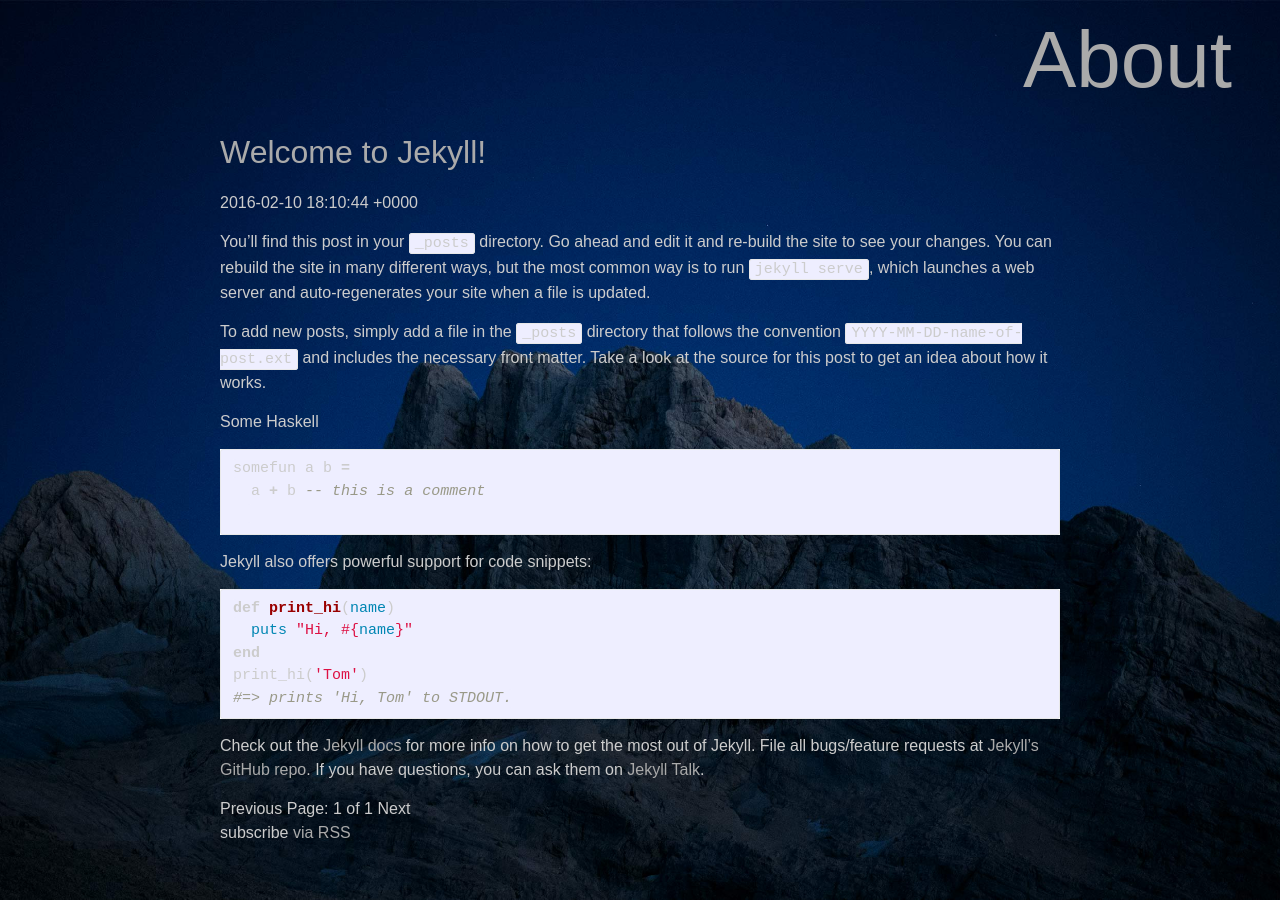
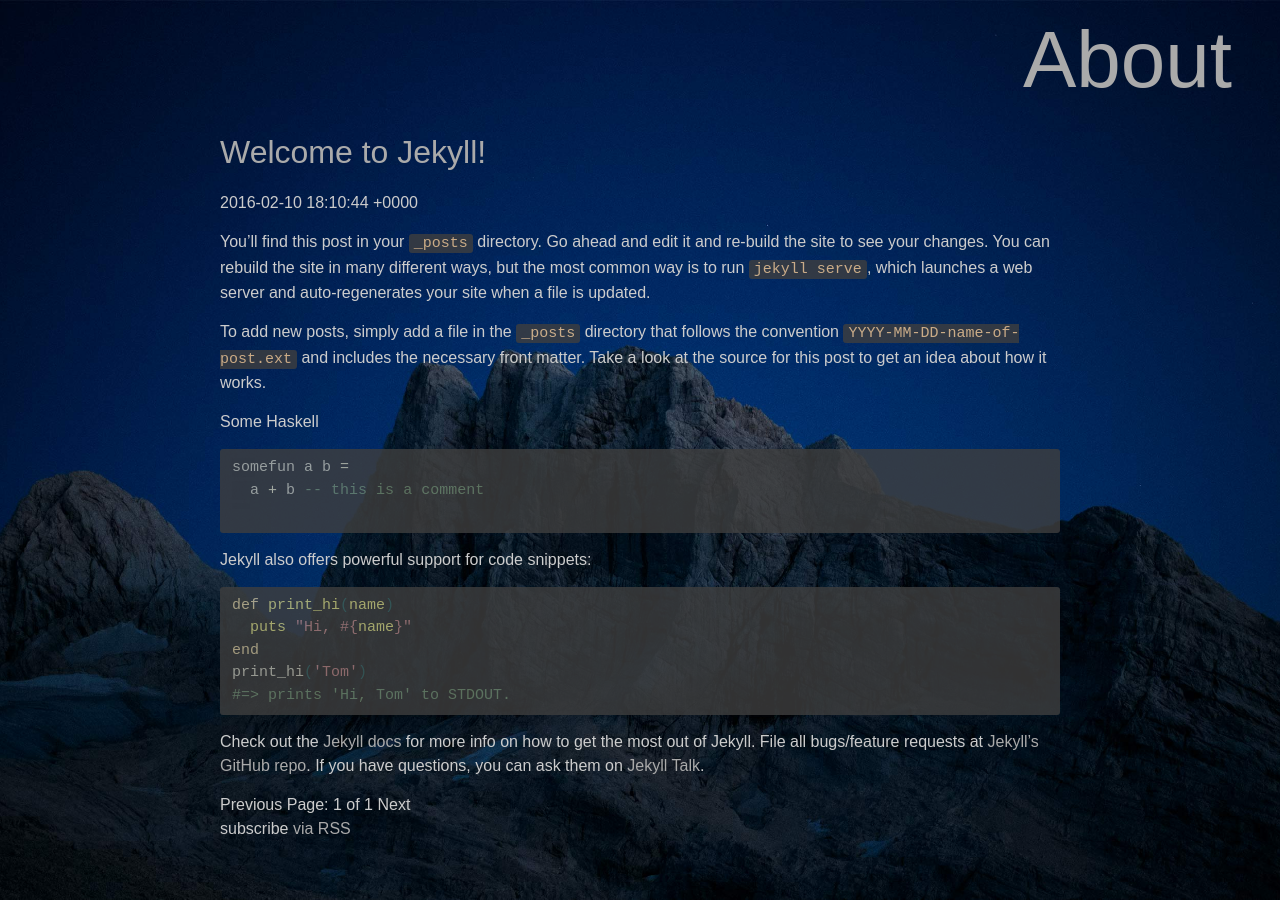
Before and after one commit to danyx23/danyx23.github.io, a Jekyll site: the page built from index.html, in a window 1280 px wide. Built offline with Jekyll 4.4.1, drawn with Linux system fonts in a browser that asks for light colours; the list of posts is cut into pages by our own code.

Commit message:
Nice syntax highlighting

```diff
--- a/_sass/_syntax-highlighting.scss
+++ b/_sass/_syntax-highlighting.scss
@@ -1,71 +1,86 @@
 /**
  * Syntax highlighting styles
  */
+code, .highlight pre {
+    color:#fdce93;
+    background-color:#3f3f3f;
+    border: 0px;
+    opacity: 0.8;
+}
+
 .highlight {
-    background: #fff;
     @extend %vertical-rhythm;
 
     .highlighter-rouge & {
-      background: #eef;
+      background: #3f3f3f;
     }
-
-    .c     { color: #998; font-style: italic } // Comment
-    .err   { color: #a61717; background-color: #e3d2d2 } // Error
-    .k     { font-weight: bold } // Keyword
-    .o     { font-weight: bold } // Operator
-    .cm    { color: #998; font-style: italic } // Comment.Multiline
-    .cp    { color: #999; font-weight: bold } // Comment.Preproc
-    .c1    { color: #998; font-style: italic } // Comment.Single
-    .cs    { color: #999; font-weight: bold; font-style: italic } // Comment.Special
-    .gd    { color: #000; background-color: #fdd } // Generic.Deleted
-    .gd .x { color: #000; background-color: #faa } // Generic.Deleted.Specific
-    .ge    { font-style: italic } // Generic.Emph
-    .gr    { color: #a00 } // Generic.Error
-    .gh    { color: #999 } // Generic.Heading
-    .gi    { color: #000; background-color: #dfd } // Generic.Inserted
-    .gi .x { color: #000; background-color: #afa } // Generic.Inserted.Specific
-    .go    { color: #888 } // Generic.Output
-    .gp    { color: #555 } // Generic.Prompt
-    .gs    { font-weight: bold } // Generic.Strong
-    .gu    { color: #aaa } // Generic.Subheading
-    .gt    { color: #a00 } // Generic.Traceback
-    .kc    { font-weight: bold } // Keyword.Constant
-    .kd    { font-weight: bold } // Keyword.Declaration
-    .kp    { font-weight: bold } // Keyword.Pseudo
-    .kr    { font-weight: bold } // Keyword.Reserved
-    .kt    { color: #458; font-weight: bold } // Keyword.Type
-    .m     { color: #099 } // Literal.Number
-    .s     { color: #d14 } // Literal.String
-    .na    { color: #008080 } // Name.Attribute
-    .nb    { color: #0086B3 } // Name.Builtin
-    .nc    { color: #458; font-weight: bold } // Name.Class
-    .no    { color: #008080 } // Name.Constant
-    .ni    { color: #800080 } // Name.Entity
-    .ne    { color: #900; font-weight: bold } // Name.Exception
-    .nf    { color: #900; font-weight: bold } // Name.Function
-    .nn    { color: #555 } // Name.Namespace
-    .nt    { color: #000080 } // Name.Tag
-    .nv    { color: #008080 } // Name.Variable
-    .ow    { font-weight: bold } // Operator.Word
-    .w     { color: #bbb } // Text.Whitespace
-    .mf    { color: #099 } // Literal.Number.Float
-    .mh    { color: #099 } // Literal.Number.Hex
-    .mi    { color: #099 } // Literal.Number.Integer
-    .mo    { color: #099 } // Literal.Number.Oct
-    .sb    { color: #d14 } // Literal.String.Backtick
-    .sc    { color: #d14 } // Literal.String.Char
-    .sd    { color: #d14 } // Literal.String.Doc
-    .s2    { color: #d14 } // Literal.String.Double
-    .se    { color: #d14 } // Literal.String.Escape
-    .sh    { color: #d14 } // Literal.String.Heredoc
-    .si    { color: #d14 } // Literal.String.Interpol
-    .sx    { color: #d14 } // Literal.String.Other
-    .sr    { color: #009926 } // Literal.String.Regex
-    .s1    { color: #d14 } // Literal.String.Single
-    .ss    { color: #990073 } // Literal.String.Symbol
-    .bp    { color: #999 } // Name.Builtin.Pseudo
-    .vc    { color: #008080 } // Name.Variable.Class
-    .vg    { color: #008080 } // Name.Variable.Global
-    .vi    { color: #008080 } // Name.Variable.Instance
-    .il    { color: #099 } // Literal.Number.Integer.Long
+    .hll{background-color:#222}
+    .c{color:#7f9f7f}
+    .err{color:#e37170;background-color:#3d3535}
+    .g{color:#7f9f7f}
+    .k{color:#f0dfaf}
+    .l{color:#ccc}
+    .n{color:#dcdccc}
+    .o{color:#f0efd0}
+    .x{color:#ccc}
+    .p{color:#41706f}
+    .cm{color:#7f9f7f}
+    .cp{color:#7f9f7f}
+    .c1{color:#7f9f7f}
+    .cs{color:#cd0000;font-weight:bold}
+    .gd{color:#cd0000}
+    .ge{color:#ccc;font-style:italic}
+    .gr{color:red}
+    .gh{color:#dcdccc;font-weight:bold}
+    .gi{color:#00cd00}
+    .go{color:gray}
+    .gp{color:#dcdccc;font-weight:bold}
+    .gs{color:#ccc;font-weight:bold}
+    .gu{color:purple;font-weight:bold}
+    .gt{color:#0040D0}
+    .kc{color:#dca3a3}
+    .kd{color:#ffff86}
+    .kn{color:#dfaf8f;font-weight:bold}
+    .kp{color:#cdcf99}
+    .kr{color:#cdcd00}
+    .kt{color:#00cd00}
+    .ld{color:#cc9393}
+    .m{color:#8cd0d3}
+    .s{color:#cc9393}
+    .na{color:#9ac39f}
+    .nb{color:#efef8f}
+    .nc{color:#efef8f}
+    .no{color:#ccc}
+    .nd{color:#ccc}
+    .ni{color:#c28182}
+    .ne{color:#c3bf9f;font-weight:bold}
+    .nf{color:#efef8f}
+    .nl{color:#ccc}
+    .nn{color:#8fbede}
+    .nx{color:#ccc}
+    .py{color:#ccc}
+    .nt{color:#9ac39f}
+    .nv{color:#dcdccc}
+    .ow{color:#f0efd0}
+    .w{color:#ccc}
+    .mf{color:#8cd0d3}
+    .mh{color:#8cd0d3}
+    .mi{color:#8cd0d3}
+    .mo{color:#8cd0d3}
+    .sb{color:#cc9393}
+    .sc{color:#cc9393}
+    .sd{color:#cc9393}
+    .s2{color:#cc9393}
+    .se{color:#cc9393}
+    .sh{color:#cc9393}
+    .si{color:#cc9393}
+    .sx{color:#cc9393}
+    .sr{color:#cc9393}
+    .s1{color:#cc9393}
+    .ss{color:#cc9393}
+    .bp{color:#efef8f}
+    .vc{color:#efef8f}
+    .vg{color:#dcdccc}
+    .vi{color:#ffffc7}
+    .il{color:#8cd0d3}
 }
```
